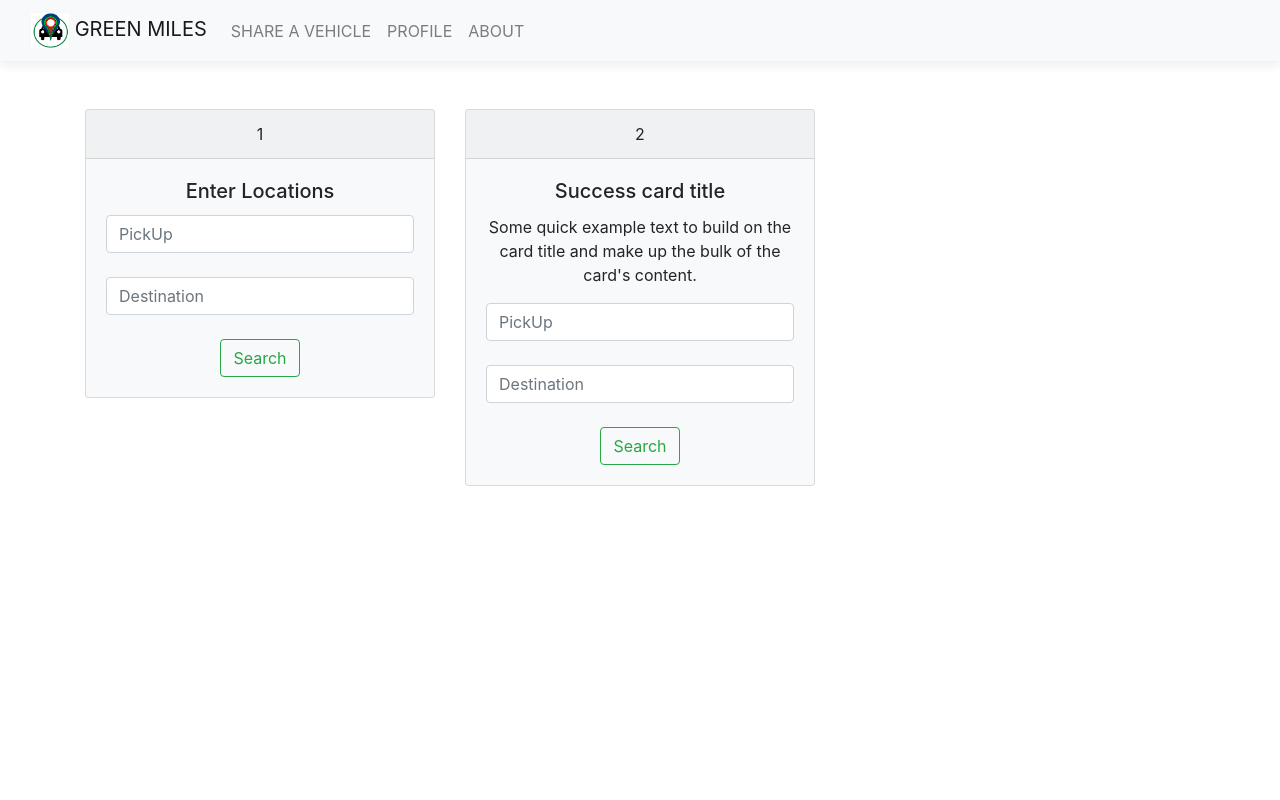
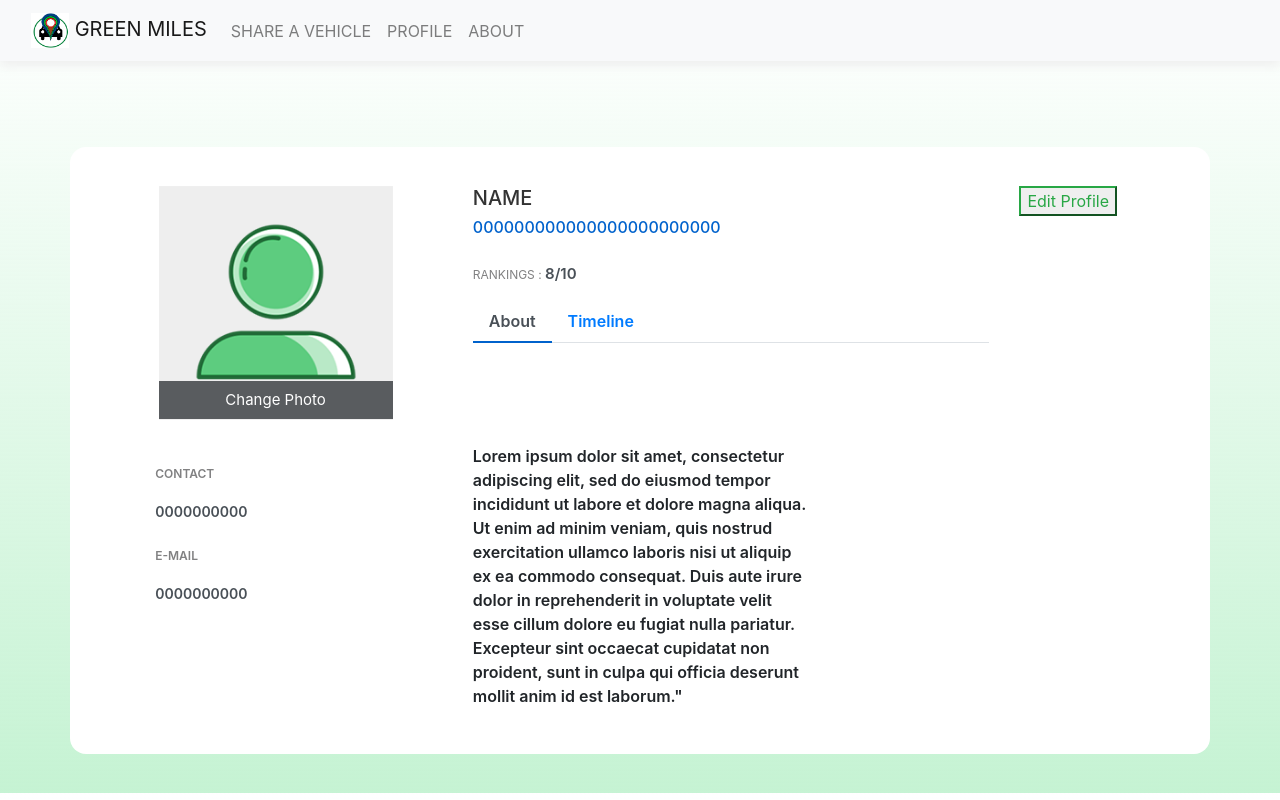
Before and after one commit to Gokul-GMenon/ENCODE-GREEN-MILES-WEB-APP, a Django app: template core/templates/core/userprofile.html in a window 1280 px wide. Run offline with Django 3.2, Linux system fonts and the light colour scheme; the template is opened without the code that fills it, so the values that code supplies are empty; some libraries are stand-ins or nearby versions.

Commit message:
mod html v2

```diff
--- a/core/templates/core/userprofile.html
+++ b/core/templates/core/userprofile.html
@@ -8,6 +8,104 @@
    <script src="https://code.jquery.com/jquery-3.4.1.slim.min.js" integrity="sha384-J6qa4849blE2+poT4WnyKhv5vZF5SrPo0iEjwBvKU7imGFAV0wwj1yYfoRSJoZ+n" crossorigin="anonymous"></script>
 <script src="https://cdn.jsdelivr.net/npm/popper.js@1.16.0/dist/umd/popper.min.js" integrity="sha384-Q6E9RHvbIyZFJoft+2mJbHaEWldlvI9IOYy5n3zV9zzTtmI3UksdQRVvoxMfooAo" crossorigin="anonymous"></script>
 <script src="https://stackpath.bootstrapcdn.com/bootstrap/4.4.1/js/bootstrap.min.js" integrity="sha384-wfSDF2E50Y2D1uUdj0O3uMBJnjuUD4Ih7YwaYd1iqfktj0Uod8GCExl3Og8ifwB6" crossorigin="anonymous"></script>
+<style>
+body{
+  background: -webkit-linear-gradient(bottom, #0ecc473d, #ffffff);
+}
+.emp-profile{
+  padding: 3%;
+  margin-top: 3%;
+  margin-bottom: 3%;
+  border-radius: 1rem;
+  background: #fff;
+}
+.profile-img{
+  text-align: center;
+}
+.profile-img img{
+  width: 70%;
+  height: 100%;
+}
+.profile-img .file {
+  position: relative;
+  overflow: hidden;
+  margin-top: -20%;
+  width: 70%;
+  border: none;
+  border-radius: 0;
+  font-size: 15px;
+  background: #212529b8;
+}
+.profile-img .file input {
+  position: absolute;
+  opacity: 0;
+  right: 0;
+  top: 0;
+}
+.profile-head h5{
+  color: #333;
+}
+.profile-head h6{
+  color: #0062cc;
+}
+.profile-edit-btn{
+  border: none;
+  border-radius: 1.5rem;
+  width: 70%;
+  padding: 2%;
+  font-weight: 600;
+  color: #6c757d;
+  cursor: pointer;
+}
+.proile-rating{
+  font-size: 12px;
+  color: #818182;
+  margin-top: 5%;
+}
+.proile-rating span{
+  color: #495057;
+  font-size: 15px;
+  font-weight: 600;
+}
+.profile-head .nav-tabs{
+  margin-bottom:5%;
+}
+.profile-head .nav-tabs .nav-link{
+  font-weight:600;
+  border: none;
+}
+.profile-head .nav-tabs .nav-link.active{
+  border: none;
+  border-bottom:2px solid #0062cc;
+}
+.profile-work{
+  padding: 14%;
+  margin-top: -15%;
+}
+.profile-work p{
+  font-size: 12px;
+  color: #818182;
+  font-weight: 600;
+  margin-top: 10%;
+}
+.profile-work a{
+  text-decoration: none;
+  color: #495057;
+  font-weight: 600;
+  font-size: 14px;
+}
+.profile-work ul{
+  list-style: none;
+}
+.profile-tab label{
+  font-weight: 600;
+}
+.profile-tab p{
+  font-weight: 600;
+  color: #0062cc;
+
+}
+
 
    </style>
     <meta charset="UTF-8">
@@ -32,7 +130,7 @@
                 <a class="nav-link" href="userprofile.html">Profile</a>
               </li>
               <li class="nav-item">
-                <a class="nav-link" href="about.html">About</a>
+                <a class="nav-link" href="index.html">About</a>
               </li>
               <!-- <li class="nav-item dropdown">
                 <a class="nav-link dropdown-toggle" href="#" id="navbarDropdown" role="button" data-bs-toggle="dropdown" aria-expanded="false">
@@ -58,38 +156,76 @@
       </nav>
       <br>
       <br>
-      <div class="container">
-        <div class="row">
-           <div class="col-sm-4">
-                   <div class="card text-black bg-light mb-3 text-center" style="max-width: 25rem;">
-                   <div class="card-header">1</div>
-                   <div class="card-body">
-                    <h5 class="card-title">Enter Locations</h5>
-                    <!-- <p class="card-text">Some quick example text to build on the card title and make up the bulk of the card's content.</p> -->
-                    <input class="form-control me-2" type="search" placeholder="PickUp" aria-label="Search">
-                    <br>
-                    <input class="form-control me-2" type="search" placeholder="Destination" aria-label="Search">
-                    <br>
-                    <button class="btn btn-outline-success  text-center" type="submit">Search</button>
-                   </div>
+      <div class="container emp-profile">
+        <form method="post">
+            <div class="row">
+                <div class="col-md-4">
+                    <div class="profile-img">
+                        <img src="./assets/prof.png" alt=""/>
+                        <div class="file btn btn-lg btn-primary">
+                            Change Photo
+                            <input type="file" name="file"/>
+                        </div>
+                    </div>
+                </div>
+                <div class="col-md-6">
+                    <div class="profile-head">
+                                <h5>
+                                    NAME
+                                </h5>
+                                <h6>
+                                    000000000000000000000000
+                                </h6>
+                                <p class="proile-rating">RANKINGS : <span>8/10</span></p>
+                        <ul class="nav nav-tabs" id="myTab" role="tablist">
+                            <li class="nav-item">
+                                <a class="nav-link active" id="home-tab" data-toggle="tab" href="#home" role="tab" aria-controls="home" aria-selected="true">About</a>
+                            </li>
+                            <li class="nav-item">
+                                <a class="nav-link" id="profile-tab" data-toggle="tab" href="#profile" role="tab" aria-controls="profile" aria-selected="false">Timeline</a>
+                            </li>
+                        </ul>
+                    </div>
+                </div>
+                <div class="col-md-2">
+                    <input type="submit" class="btn-outline-success" name="btnAddMore" value="Edit Profile"/>
                 </div>
             </div>
-            <div class="col-sm-4">
-                <div class="card text-black bg-light mb-3 text-center" style="max-width: 25rem;">
-                <div class="card-header">2</div>
-                <div class="card-body">
-                 <h5 class="card-title">Success card title</h5>
-                 <p class="card-text">Some quick example text to build on the card title and make up the bulk of the card's content.</p>
-                 <input class="form-control me-2" type="search" placeholder="PickUp" aria-label="Search">
-                 <br>
-                 <input class="form-control me-2" type="search" placeholder="Destination" aria-label="Search">
-                 <br>
-                 <button class="btn btn-outline-success  text-center" type="submit">Search</button>
+            <div class="row">
+                <div class="col-md-4">
+                    <div class="profile-work">
+                        <p>CONTACT</p>
+                        <a href="">0000000000</a><br/>
+
+                        <p>E-MAIL</p>
+                        <a href="">0000000000</a><br/>
+
+                    </div>
                 </div>
-             </div>
-        </div>
+                <div class="col-md-8">
+                    <div class="tab-content profile-tab" id="myTabContent">
+                        <div class="tab-pane fade show active" id="home" role="tabpanel" aria-labelledby="home-tab">
+                                    <div class="row">
+                                        <div class="col-md-6">
+                                            <label>Lorem ipsum dolor sit amet, consectetur adipiscing elit, sed do eiusmod tempor incididunt ut labore et dolore magna aliqua. Ut enim ad minim veniam, quis nostrud exercitation ullamco laboris nisi ut aliquip ex ea commodo consequat. Duis aute irure dolor in reprehenderit in voluptate velit esse cillum dolore eu fugiat nulla pariatur. Excepteur sint occaecat cupidatat non proident, sunt in culpa qui officia deserunt mollit anim id est laborum."</label>
+                                        </div>
 
+                                    </div>
+                        </div>
+                        <div class="tab-pane fade" id="profile" role="tabpanel" aria-labelledby="profile-tab">
+                                    <div class="row">
+                                        <div class="col-md-6">
+                                            <label>Lorem ipsum dolor sit amet, consectetur adipiscing elit, sed do eiusmod tempor incididunt ut labore et dolore magna aliqua. Ut enim ad minim veniam, quis nostrud exercitation ullamco laboris nisi ut aliquip ex ea commodo consequat. Duis aute irure dolor in reprehenderit in voluptate velit esse cillum dolore eu fugiat nulla pariatur. Excepteur sint occaecat cupidatat non proident, sunt in culpa qui officia deserunt mollit anim id est laborum."</label>
+                                        </div>
 
+                                    </div>
+
+                        </div>
+                    </div>
+                </div>
+            </div>
+        </form>
+    </div>
 
 
 
```
Also changed, not shown: core/templates/core/index.html (+11 -1 lines), core/templates/core/shareacab_3.html (+11 -6 lines), core/templates/core/sharecab.html (+13 -2 lines), core/templates/core/sharecab_2.html (+9 -4 lines), core/templates/core/assets/prof.png (added), core/templates/core/assets/thumb.jpg (added).
